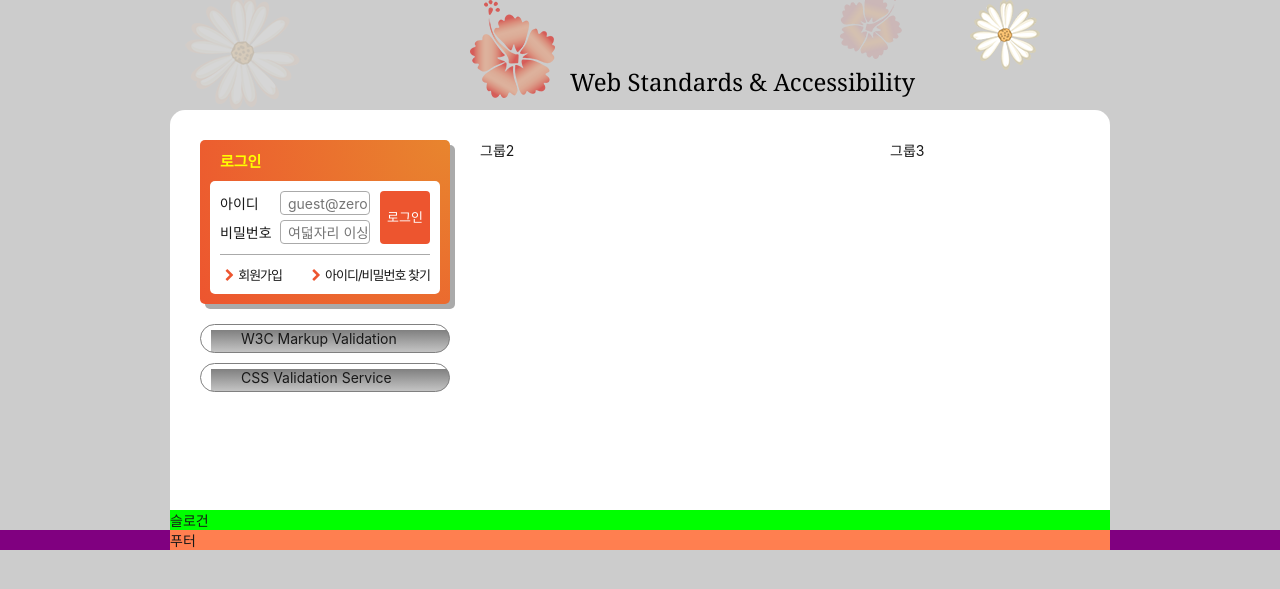
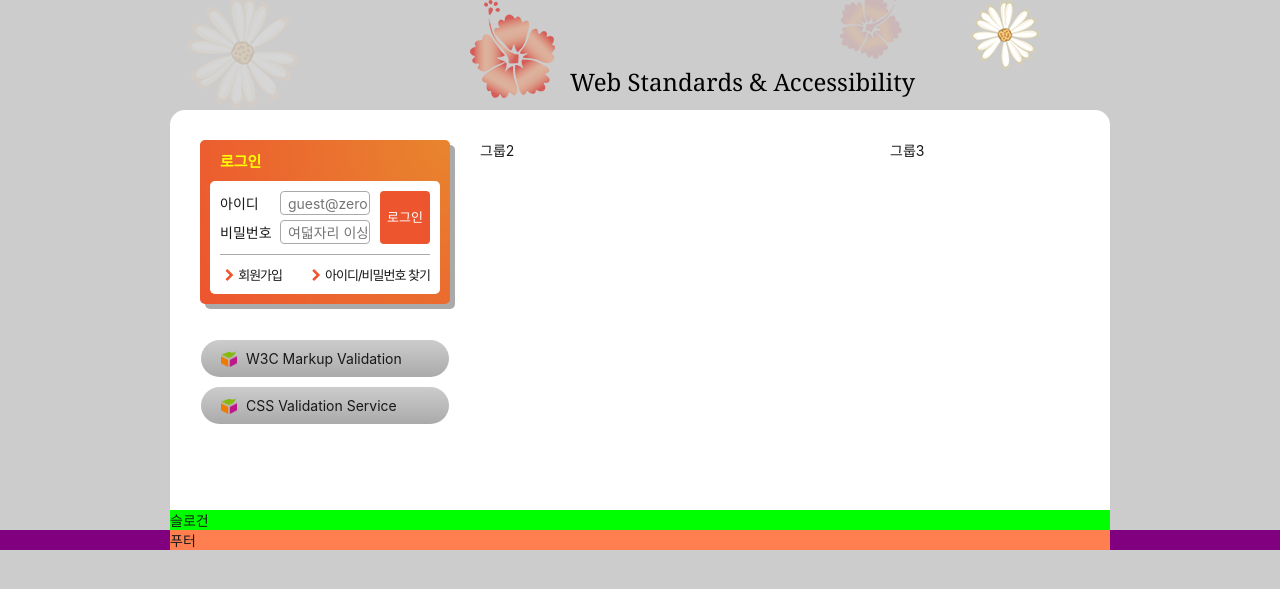
Before and after one commit to GuRaBang/zeroConnecTo, a website: page HTML5/index.html in a window 1280 px wide. Shown: the part 139-728 px from the top of the page. Drawn offline with Linux system fonts and the light colour scheme; a web font is replaced by a local one.

Commit message:
유효성 배너 링크 마크업 및 디자인 완성

```diff
--- a/HTML5/css/index.css
+++ b/HTML5/css/index.css
@@ -335,23 +335,32 @@ body{
   color: #ed552f;
 }
 
-.html-validator, .css-validator{
-  margin: 10px 0;
-  padding: 5px 10px;
-  background-image: url(./images/validation_icon.png);
-  background: linear-gradient(to bottom, grey, lightgrey);
-  background-position: 10px 5px;
-  background-repeat: no-repeat;
-  border: 1px solid grey;
-  border-radius: 15px;
-  text-indent: 30px;
+/* 유효성 검사 */
+.validation-list{
+  margin-top: 25px;
+  border: 1px solid transparent;
+}
+
+.validation-list li{
+  margin-top: 10px;
+}
+
+.validation-list a{
+  background: url(./images/validation_icon.png) no-repeat 20px 50% / 16px 16px, #aaa linear-gradient(to bottom, #ccc, #aaa);
+  display: block;
+  padding: 10px;
+  border-radius: 50px;
+  padding-left: 45px;
 }
 
 .html-validator{
   margin-top: 20px;
 }
 
-
+.validation-list a:hover, .validation-list a:focus{
+  color: #f00;
+  background-size: 14px 14px, 100%;
+}
 
 .slogan{
   background-color: lime;
--- a/HTML5/index.html
+++ b/HTML5/index.html
@@ -164,13 +164,13 @@
           <li><a href="/" class="icon-right-open">아이디/비밀번호 찾기</a></li>
         </ul>
       </section>
-
+      <h2 class="sr-only">유효성 검사 배너</h2>
       <ul class="validation-list">
-        <li class="html-validator">
-          <a href="https://validator.w3.org/" target="_blank" title="마크업 유효성 검사 사이트로 이동(새창)">W3C Markup Validation</a>
+        <li>
+          <a href="https://validator.w3.org/" target="_blank" rel="noopener noreferrer" title="마크업 유효성 검사 사이트로 이동(새창)">W3C Markup Validation</a>
         </li>
-        <li class="css-validator">
-          <a href="https://jigsaw.w3.org/css-validator/" target="_blank" title="CSS 유효성 검사 사이트로 이동(새창)">CSS Validation Service</a>
+        <li>
+          <a href="https://jigsaw.w3.org/css-validator/" target="_blank" rel="noopener noreferrer" title="CSS 유효성 검사 사이트로 이동(새창)">CSS Validation Service</a>
         </li>
       </ul>
     </div>
```
